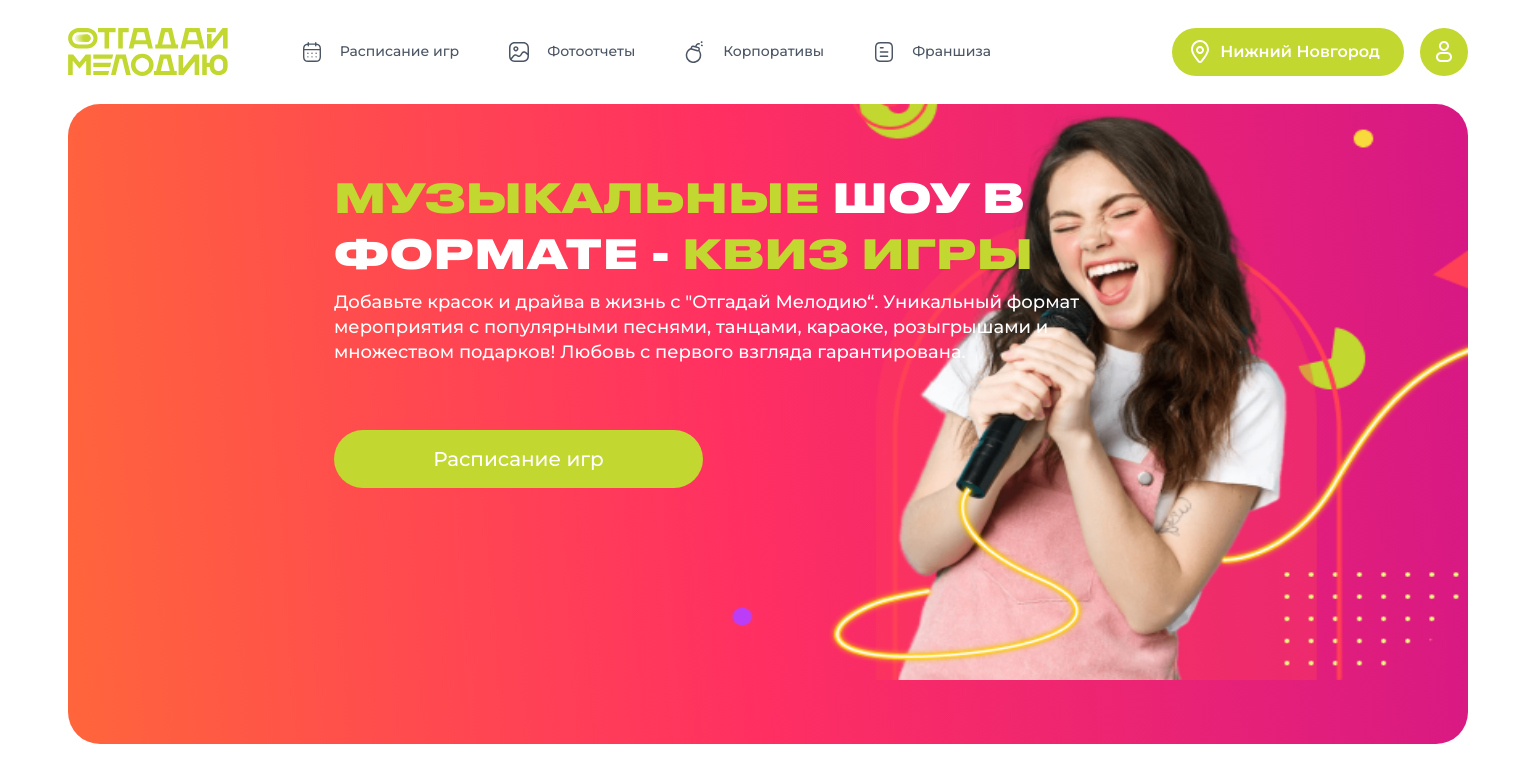
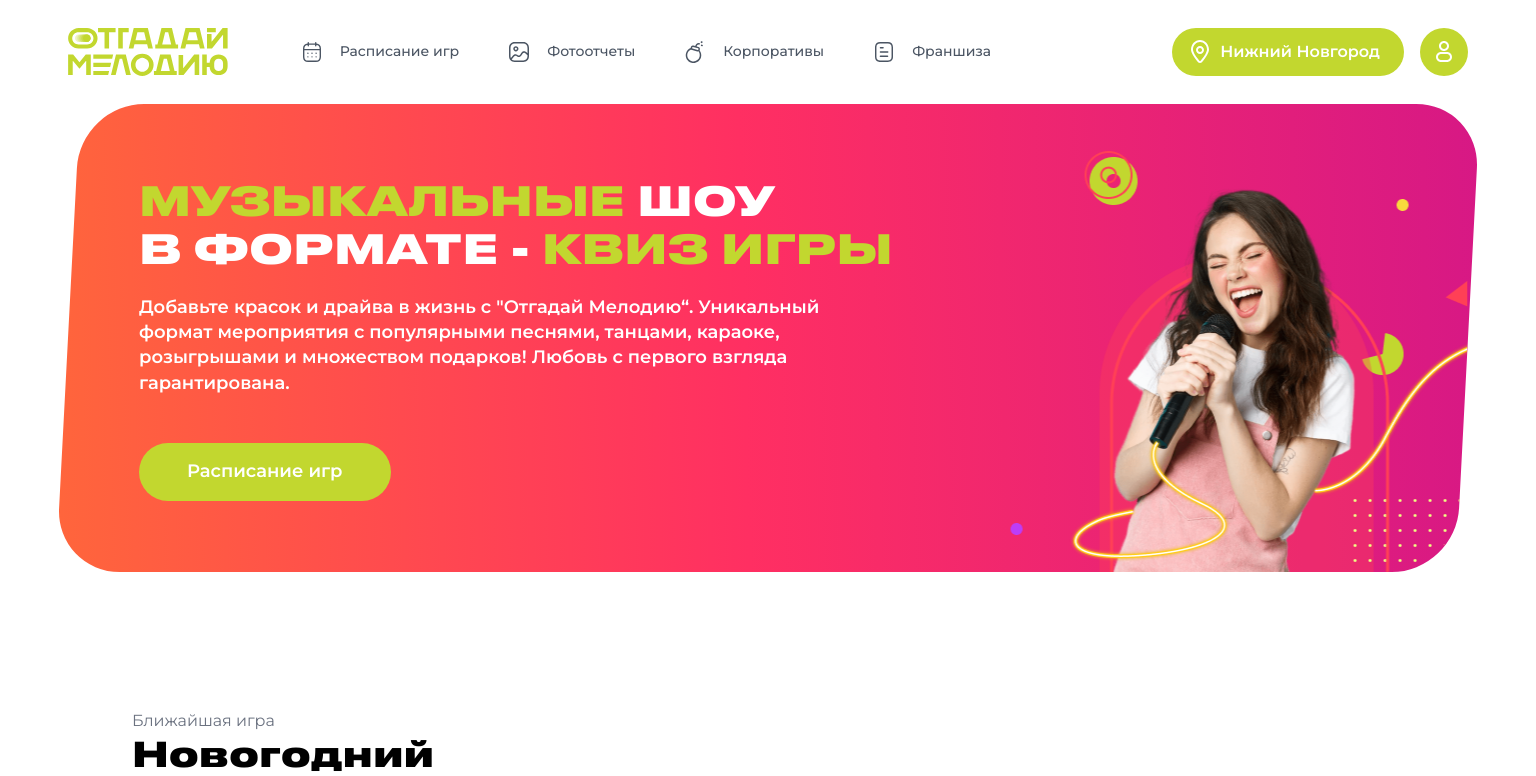
Before and after one commit to otgadaymelody/otgadaymelody-web, a React (Create React App) app: page / in a window 1536 px wide. Shown: the top 776 px of the page. Built offline with nearby package versions, Linux system fonts and the light colour scheme; no server answers.

Commit message:
fix(main-banner):extra changes

```diff
--- a/src/components/main-banner/MainBanner.css
+++ b/src/components/main-banner/MainBanner.css
@@ -1,5 +1,4 @@
 .banner__background {
-  /* --header-height: 74px; */
   width: 100%;
   position: relative;
   display: flex;
@@ -10,6 +9,7 @@
   align-items: center;
 }
 .banner__info {
+  width: 100%;
   padding: 12px;
   min-height: 468px;
   display: flex;
@@ -24,27 +24,21 @@
   color: var(--color-bg-white);
   margin: 0;
 }
-
 .banner__info p {
   font: var(--fonts-p-main-description-DEPRECATED);
   color: var(--color-bg-white);
 }
-
 .banner__info_bold-title {
   color: var(--color-lime);
 }
-
 .banner__reg-btn {
   max-width: 369px;
   width: 100%;
-  z-index: 15;
   height: 52px;
 }
-
 .banner_reg-btn-title {
   font: var(--fonts-registration-button-title-DEPRECATED);
 }
-
 .banner-image {
   width: 100%;
   position: absolute;
@@ -64,94 +58,76 @@
 /* Media Queries */
 @media (min-width: 744px) {
   .banner__background {
-    --header-height: 122px;
+    transform: skew(-3deg);
+    border-radius: var(--border-lg);
+  }
+  .banner__info {
+    transform: skew(3deg);
+    padding: 48px 48px 118px 48px;
+    align-items: flex-start;
+    text-align: left;
+    gap: 32px;
+  }
+  .banner__main-text {
+    display: flex;
+    flex-direction: column;
+    gap: 24px;
+  }
+  .banner__info h1 {
+    font-size: 32px;
+    width: 90%;
+    line-height: var(--line-height-small);
+  }
+  .banner__info p {
+    font-size: var(--text-base);
+    font-weight: var(--weight-semibold);
+    width: 60%;
+    padding-top: 0;
+  }
+  .banner-image {
+    transform: skew(3deg);
+    bottom: 0;
   }
   .banner-image__img {
-    bottom: -20%;
-    right: -10%;
-    width: 70%;
-    height: calc(83% + 6vw);
+    width: calc(366px + 10%);
   }
-
-  .banner__info {
-    padding: 48px;
-    width: 90%;
-    align-items: flex-start;
-    justify-content: flex-start;
-    text-align: left;
-    gap: 64px;
-  }
-
-  .banner__info h1 {
-    font-size: 32px;
-  }
-
-  .banner__info p {
-    font-size: 18px;
-  }
-
   .banner__reg-btn {
     padding: 16px 48px;
     border-radius: 61px;
     height: 58px;
+    width: auto;
   }
-
   .banner_reg-btn-title {
-    font-size: 20px;
-  }
-  .banner__description-wrapper {
-    max-width: 621px;
+    font-size: var(--text-lg);
+    font-weight: var(--weight-semibold);
   }
 }
-
-@media (min-width: 1440px) {
+@media (min-width: 1024px) {
+  .banner__info h1 {
+    font-size: 32px;
+    max-width: 912px;
+    line-height: var(--line-height-small);
+  }
+  .banner__info p {
+    font-size: var(--text-base);
+    font-weight: var(--weight-semibold);
+    width: 60%;
+    padding-top: 0;
+  }
   .banner-image__img {
-    bottom: 0;
-    right: -210px;
-    width: 774px;
-    height: 664px;
-    max-width: 774px;
-    scale: 1;
-
-    mask-size: 100%;
-    mask-position: 50% -15%;
-  }
-  .banner__background {
-    --header-height: 102px;
-    /* height: calc(100vh - var(--header-height) - 1rem); */
-    height: 640px;
-    max-height: 640px;
-  }
-
-  .banner__info {
-    width: 70%;
-    padding: 64px 56px;
-  }
-
-  .banner__info h1 {
-    font-size: var(--text-6xl);
-  }
-
-  .banner__info p {
-    font-size: var(--text-lg);
-  }
-  .banner__description-wrapper {
-    padding-right: 50px;
-    max-width: none;
+    width: 481px;
   }
 }
-
-@media (min-width: 1920px) {
-  .banner__background {
-    --header-height: 122px;
+@media (min-width: 1440px) {
+  .banner__info {
+    padding: 71px;
   }
   .banner__info h1 {
     font-size: var(--text-6xl);
+    max-width: 912px;
   }
   .banner__info p {
     font-size: var(--text-lg);
-  }
-  .banner__description-wrapper {
-    padding-right: 130px;
+    width: 60%;
   }
 }
--- a/src/components/main-banner/MainBanner.tsx
+++ b/src/components/main-banner/MainBanner.tsx
@@ -1,6 +1,5 @@
 import React from 'react';
 import BaseButton from '../ui/base-button/BaseButton';
-import BlockBackground from '../block-background/BlockBackground';
 import './MainBanner.css';
 import bannerImg from '../../assets/images/home-page/main-banner-photo.png';
 import dots from '../../assets/images/home-page/dots.png';
@@ -14,13 +13,6 @@ const MainBanner = (): React.ReactElement => {
   const deviceType = useDeviceType();
   const isMobile = deviceType === 'mobile';
 
-  // const mediatorClasses = {
-  //   topLeft: 'banner__mediator_top-left',
-  //   topRight: 'banner__mediator_top-right',
-  //   bottomLeft: 'banner__mediator_bottom-left',
-  //   bottomRight: 'banner__mediator_bottom-right',
-  // };
-
   const registrationBtnClasses = {
     buttonForm: 'banner__reg-btn',
     buttonTitle: 'banner_reg-btn-title',
@@ -31,12 +23,12 @@ const MainBanner = (): React.ReactElement => {
       <div className="banner__info">
         <div className="banner__main-text">
           <h1>
-            <span className="banner__info_bold-title">МУЗЫКАЛЬНЫЕ</span> ШОУ В ФОРМАТЕ -{' '}
+            <span className="banner__info_bold-title">МУЗЫКАЛЬНЫЕ</span> ШОУ В&nbsp;ФОРМАТЕ -{' '}
             <span className="banner__info_bold-title">КВИЗ ИГРЫ</span>
           </h1>
-          <article className="banner__description-wrapper">
+          <article>
             {!isMobile && (
-              <p className="banner__description">
+              <p>
                 Добавьте красок и драйва в жизнь с &quot;Отгадай Мелодию&ldquo;. Уникальный формат
                 мероприятия с популярными песнями, танцами, караоке, розыгрышами и множеством
                 подарков! Любовь с первого взгляда гарантирована.
@@ -52,11 +44,11 @@ const MainBanner = (): React.ReactElement => {
         />
       </div>
       <div className="banner-image">
-        <img src={bannerImg} className="banner-image__img" />
+        <img src={bannerImg} className="banner-image__img" alt={'Девушка с микрофоном'} />
       </div>
       {isMobile && (
         <div className="banner__dots">
-          <img src={dots} className="banner__dots__img" />
+          <img src={dots} className="banner__dots__img" alt={'Точки'} />
         </div>
       )}
     </div>
```
